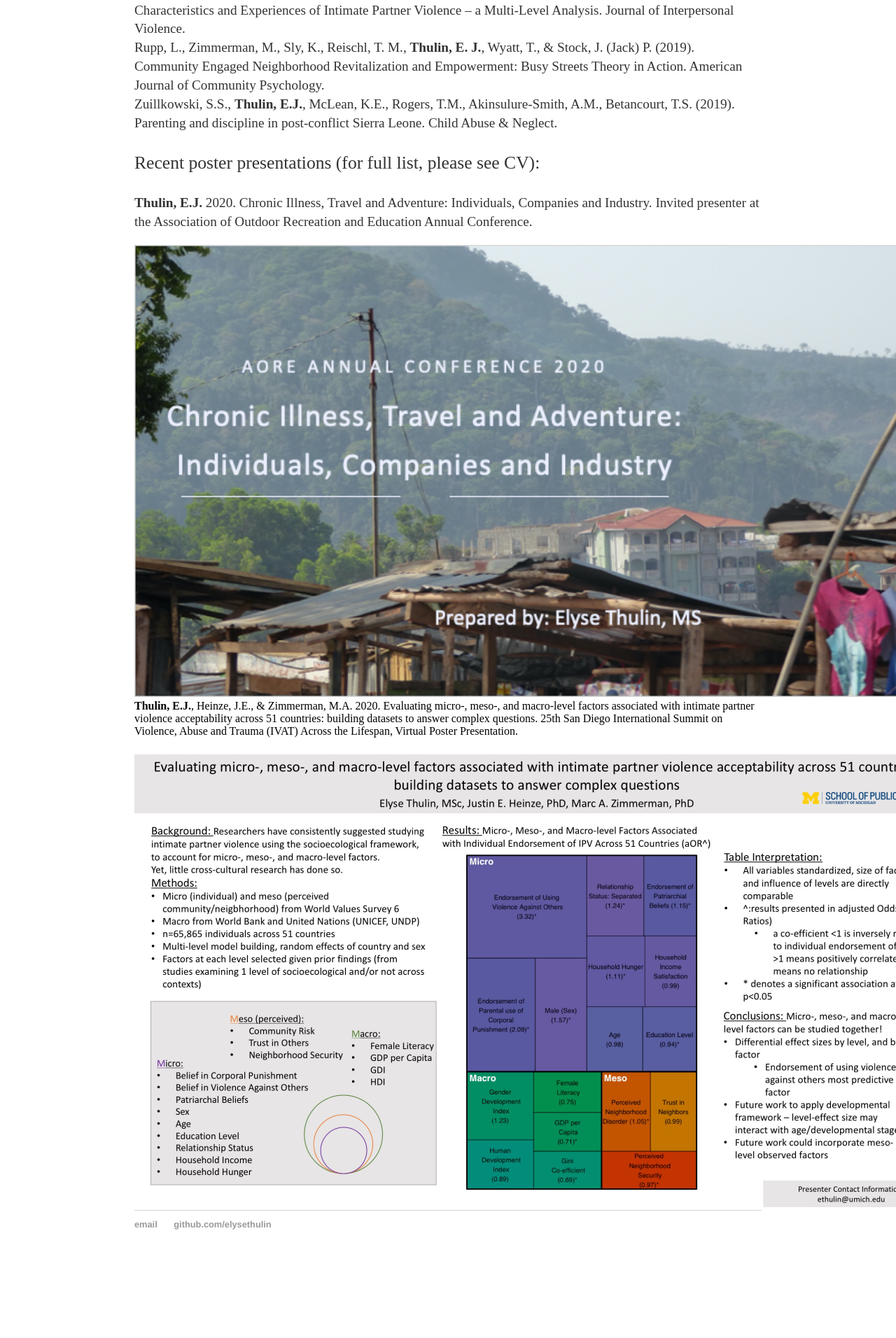
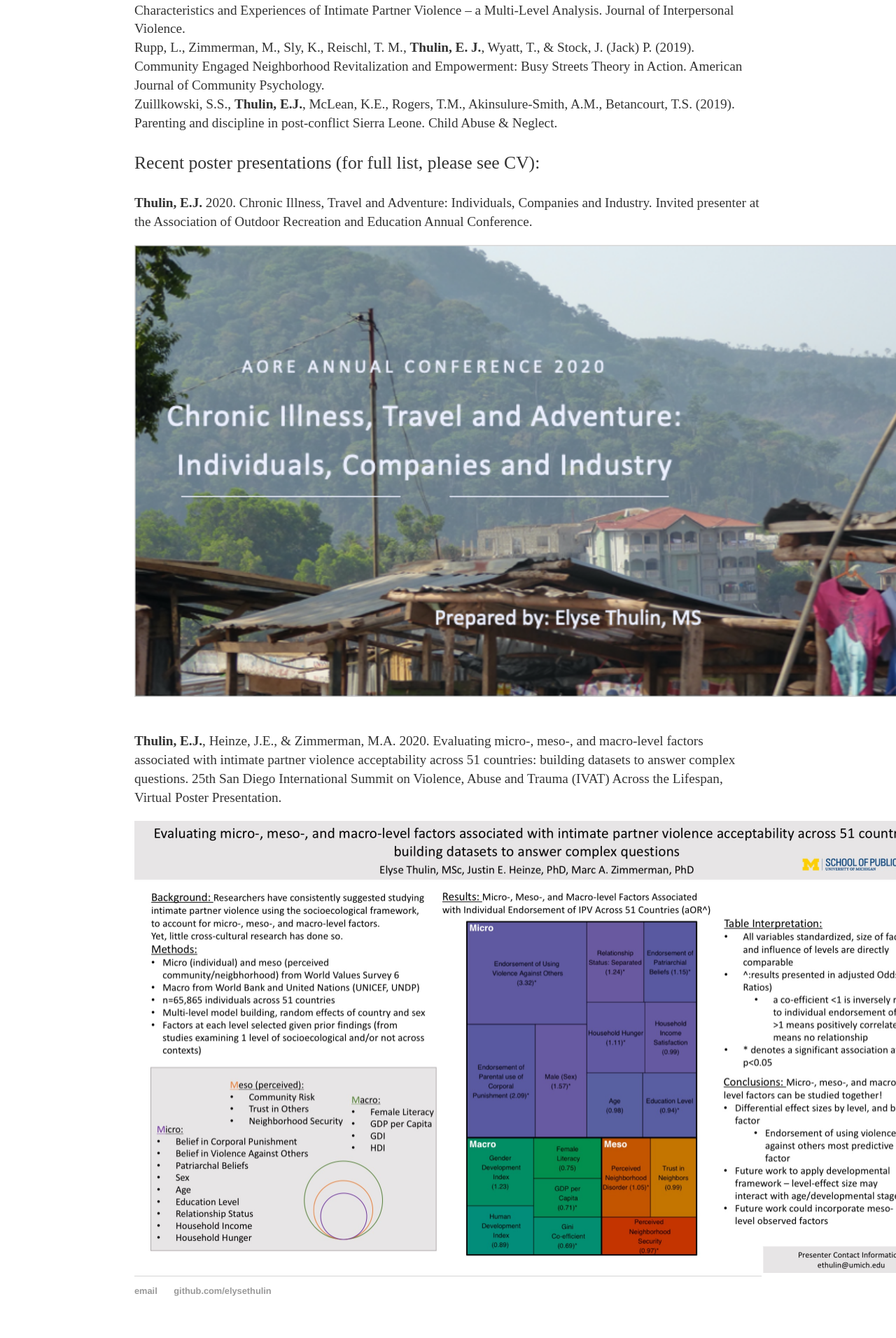
Before and after one commit to elysethulin/elysethulin.github.io, a Jekyll site: the page built from index.html, in a window 1280 px wide. Shown: the part 1463-3375 px from the top of the page at 70% size. Built offline with Jekyll 4.4.1, drawn with Linux system fonts in a browser that asks for light colours; before the commit the page ends 3280 px from its top, so only the background shows below that.

Commit message:
Update index.html

```diff
--- a/index.html
+++ b/index.html
@@ -30,6 +30,7 @@ title: Elyse Thulin, Social Scientist and Outdoor Enthusiast
 				<b>Thulin, E.J.</b> 2020. Chronic Illness, Travel and Adventure: Individuals, Companies and Industry.
 				Invited presenter at the Association of Outdoor Recreation and Education Annual Conference. </p>
 				<img src="Screen Shot 2020-10-14 at 2.47.10 PM.png" alt="text descriptor" width="1150" height="646.5">
+		<p style="font-size:120%;">
 				<br><b>Thulin, E.J.</b>, Heinze, J.E., & Zimmerman, M.A. 2020. Evaluating micro-, meso-, and macro-level
 				factors associated with intimate partner violence acceptability across 51 countries: building datasets to answer complex questions.
 				25th San Diego International Summit on Violence, Abuse and Trauma (IVAT) Across the Lifespan, Virtual Poster Presentation. </p>
```
